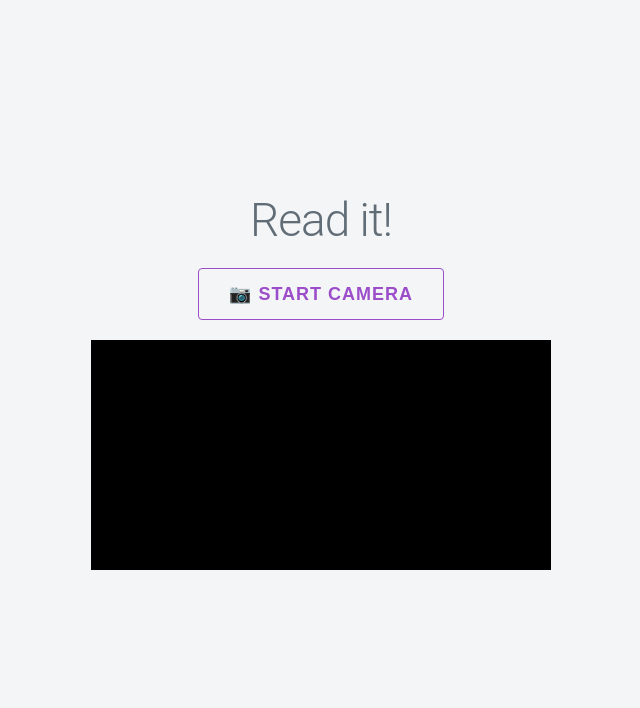
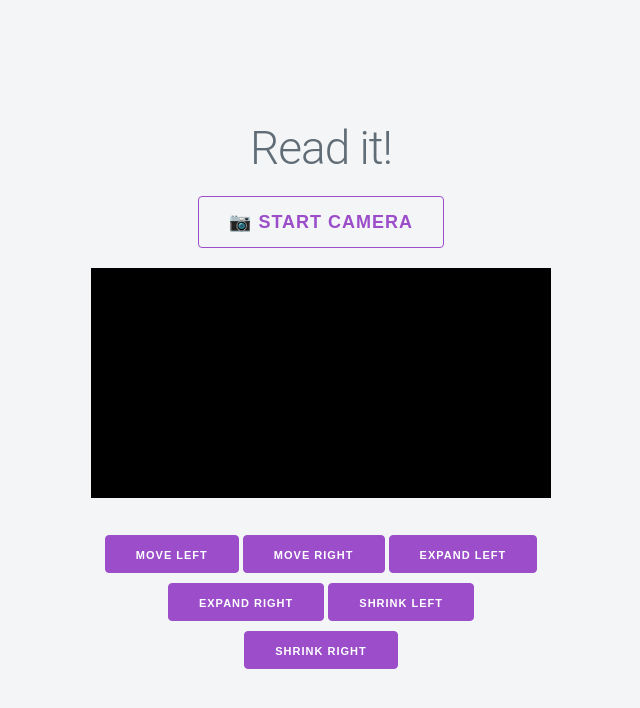
Before and after one commit to fltman/pagereader, a Flask app: page / in a window 1280 px wide. Shown: the top 708 px of the page, without its empty margins (319-959 px from the left). Run offline with Flask 3, Linux system fonts and the light colour scheme.

Commit message:
Add selection control buttons for fine-tuning image selection

```diff
--- a/templates/index.html
+++ b/templates/index.html
@@ -105,6 +105,26 @@
                 <button id="simplifyButton" class="button button-outline camera-button">⚙️ Simplify</button>
                 <button id="explainButton" class="button button-outline camera-button">💡 Explain</button>
             </div>
+        </div>
+        <div class="selection-controls" style="display: none;">
+            <button id="moveLeft" class="btn btn-secondary">
+                <i class="fas fa-arrow-left"></i> Move Left
+            </button>
+            <button id="moveRight" class="btn btn-secondary">
+                Move Right <i class="fas fa-arrow-right"></i>
+            </button>
+            <button id="expandLeft" class="btn btn-secondary">
+                <i class="fas fa-expand-alt"></i> Expand Left
+            </button>
+            <button id="expandRight" class="btn btn-secondary">
+                Expand Right <i class="fas fa-expand-alt"></i>
+            </button>
+            <button id="shrinkLeft" class="btn btn-secondary">
+                <i class="fas fa-compress-alt"></i> Shrink Left
+            </button>
+            <button id="shrinkRight" class="btn btn-secondary">
+                Shrink Right <i class="fas fa-compress-alt"></i>
+            </button>
         </div>
     </div>
 
@@ -437,6 +457,56 @@
             button.disabled = isLoading;
             button.classList.toggle('loading', isLoading);
         }
+
+        function showSelectionControls() {
+            document.querySelector('.selection-controls').style.display = 'block';
+        }
+
+        document.getElementById('moveLeft').addEventListener('click', () => {
+            const selection = document.querySelector('.selection');
+            const currentLeft = parseInt(selection.style.left);
+            selection.style.left = (currentLeft - 1) + 'px';
+        });
+
+        document.getElementById('moveRight').addEventListener('click', () => {
+            const selection = document.querySelector('.selection');
+            const currentLeft = parseInt(selection.style.left);
+            selection.style.left = (currentLeft + 1) + 'px';
+        });
+
+        document.getElementById('expandLeft').addEventListener('click', () => {
+            const selection = document.querySelector('.selection');
+            const currentLeft = parseInt(selection.style.left);
+            const currentWidth = parseInt(selection.style.width);
+            selection.style.left = (currentLeft - 1) + 'px';
+            selection.style.width = (currentWidth + 1) + 'px';
+        });
+
+        document.getElementById('expandRight').addEventListener('click', () => {
+            const selection = document.querySelector('.selection');
+            const currentWidth = parseInt(selection.style.width);
+            selection.style.width = (currentWidth + 1) + 'px';
+        });
+
+        document.getElementById('shrinkLeft').addEventListener('click', () => {
+            const selection = document.querySelector('.selection');
+            const currentLeft = parseInt(selection.style.left);
+            const currentWidth = parseInt(selection.style.width);
+            if (currentWidth > 1) {
+                selection.style.left = (currentLeft + 1) + 'px';
+                selection.style.width = (currentWidth - 1) + 'px';
+            }
+        });
+
+        document.getElementById('shrinkRight').addEventListener('click', () => {
+            const selection = document.querySelector('.selection');
+            const currentWidth = parseInt(selection.style.width);
+            if (currentWidth > 1) {
+                selection.style.width = (currentWidth - 1) + 'px';
+            }
+        });
+
+        showSelectionControls();
     </script>
 </body>
 </html>
```
